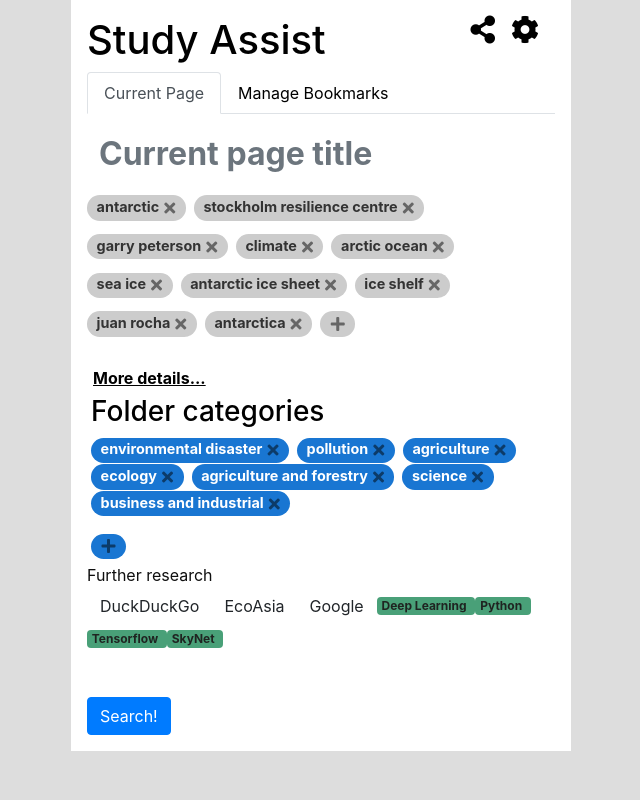
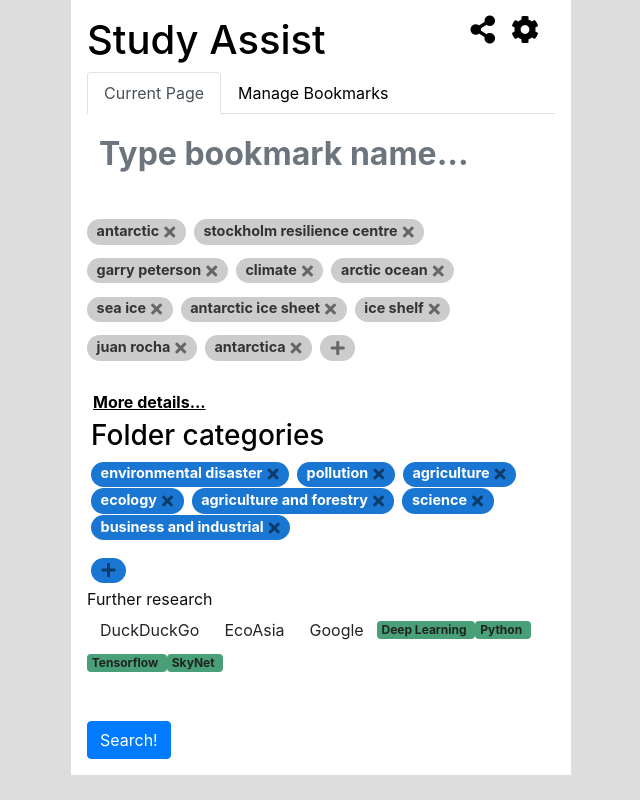
Before and after one commit to study-assist/browser-extension, a React (Create React App) app in the folder frontend/: page / in a window 1280 px wide. Shown: the whole page, without its empty margins (319-959 px from the left). Built offline with nearby package versions, Linux system fonts and the light colour scheme.

Commit message:
rename components (refractor) + implement meta

```diff
--- /dev/null
+++ b/frontend/src/components/BookmarkHead.jsx
@@ -0,0 +1,58 @@
+import React, { Component } from "react";
+import propTypes from "prop-types";
+
+import "../css/BookmarkHead.css";
+
+class BookmarkHead extends Component {
+  render() {
+    const {
+      pageTitle,
+      pageDate,
+      pageAuthors,
+      // pageImg,
+      setPageTitle
+    } = this.props;
+
+    return (
+      <form className="bookmark-title mb-3" action="">
+        <div className="form-group mb-0">
+          <textarea
+            className="bookmark-title-input form-control"
+            placeholder="Type bookmark name..."
+            rows="1"
+            required
+            onChange={e => setPageTitle(e.target.value)}
+            value={pageTitle}
+          />
+        </div>
+        <small className="meta">
+          {pageDate ? (
+            <span className="meta-date">{pageDate}&nbsp;</span>
+          ) : (
+            <span />
+          )}
+          {pageAuthors ? (
+            <span className="meta-authors">
+              by&nbsp;
+              {pageAuthors.map((author, i) => (
+                <span key={i}>{author.name}&nbsp;</span>
+              ))}
+            </span>
+          ) : (
+            <span />
+          )}
+        </small>
+      </form>
+    );
+  }
+}
+
+BookmarkHead.propTypes = {
+  pageTitle: propTypes.string,
+  pageDate: propTypes.string,
+  pageAuthors: propTypes.object,
+  pageImg: propTypes.string,
+  setPageTitle: propTypes.func
+};
+
+export default BookmarkHead;
--- a/frontend/src/components/BookmarkTitle.jsx
+++ /dev/null
@@ -1,32 +0,0 @@
-import React, { Component } from "react";
-import propTypes from "prop-types";
-
-import "../css/BookmarkTitle.css";
-
-class BookmarkTitle extends Component {
-  render() {
-    const { pageTitle, setPageTitle } = this.props;
-
-    return (
-      <form className="bookmark-title" action="">
-        <div className="form-group">
-          <textarea
-            className="bookmark-title-input form-control"
-            placeholder="Current page title"
-            rows="1"
-            onChange={e => setPageTitle(e.target.value)}
-          >
-            {pageTitle}
-          </textarea>
-        </div>
-      </form>
-    );
-  }
-}
-
-BookmarkTitle.propTypes = {
-  pageTitle: propTypes.string,
-  setPageTitle: propTypes.func
-};
-
-export default BookmarkTitle;
--- a/frontend/src/components/BookmarkView.jsx
+++ b/frontend/src/components/BookmarkView.jsx
@@ -1,7 +1,7 @@
 import React, { Component } from "react";
 import propTypes from "prop-types";
 
-import BookmarkTitle from "./BookmarkTitle";
+import BookmarkTitle from "./BookmarkHead";
 import BookmarkTag from "./BookmarkTag";
 import BookmarkNewTag from "./BookmarkNewTag";
 import BookmarkSentiment from "./BookmarkSentiment";
@@ -39,7 +39,13 @@ class BookmarkView extends Component {
 
     return (
       <section className="bookmark">
-        <BookmarkTitle pageTitle={pageTitle} setPageTitle={setPageTitle} />
+        <BookmarkTitle
+          pageTitle={pageTitle}
+          pageDate={pageDate}
+          pageAuthors={pageAuthors}
+          pageImg={pageImg}
+          setPageTitle={setPageTitle}
+        />
         <ul className="tags-list list-inline">
           {tags.map((tagname, i) => (
             <li className={`tag-${i} list-inline-item`} key={`tag-${i + 1}`}>
--- a/frontend/src/css/BookmarkTitle.css
+++ b/frontend/src/css/BookmarkHead.css
@@ -10,3 +10,7 @@
   /* width: auto;
   word-wrap: break-word; */
 }
+
+.meta {
+  padding-left: 0.75rem;
+}
```
